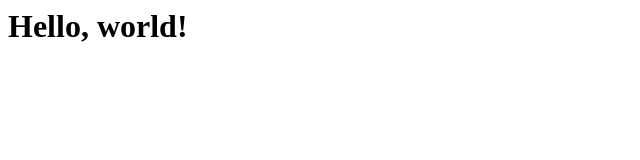
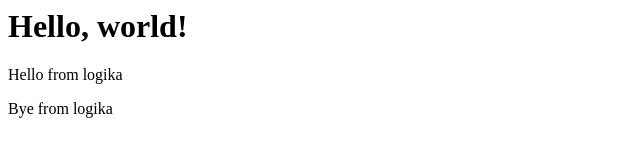
Before and after one commit to slavaeshkere/logikaa, a plain HTML site: page index.html in a window 1280 px wide. Shown: the whole page, without its empty margins (0-640 px from the left). Drawn offline with Linux system fonts and the light colour scheme.

Commit message:
Added 2 paragraphs to index.html

```diff
--- a/index.html
+++ b/index.html
@@ -6,5 +6,7 @@
 </head>
 <body>
   <h1>Hello, world!</h1>
+  <p>Hello from logika</p>
+  <p>Bye from logika</p>
 </body>
 </html>
```
